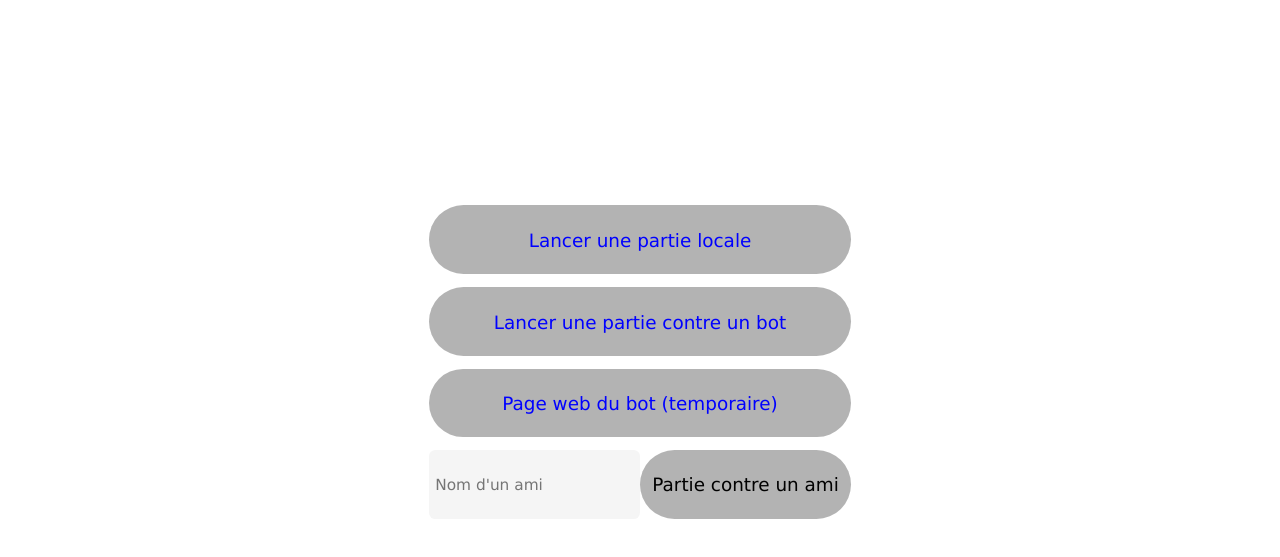
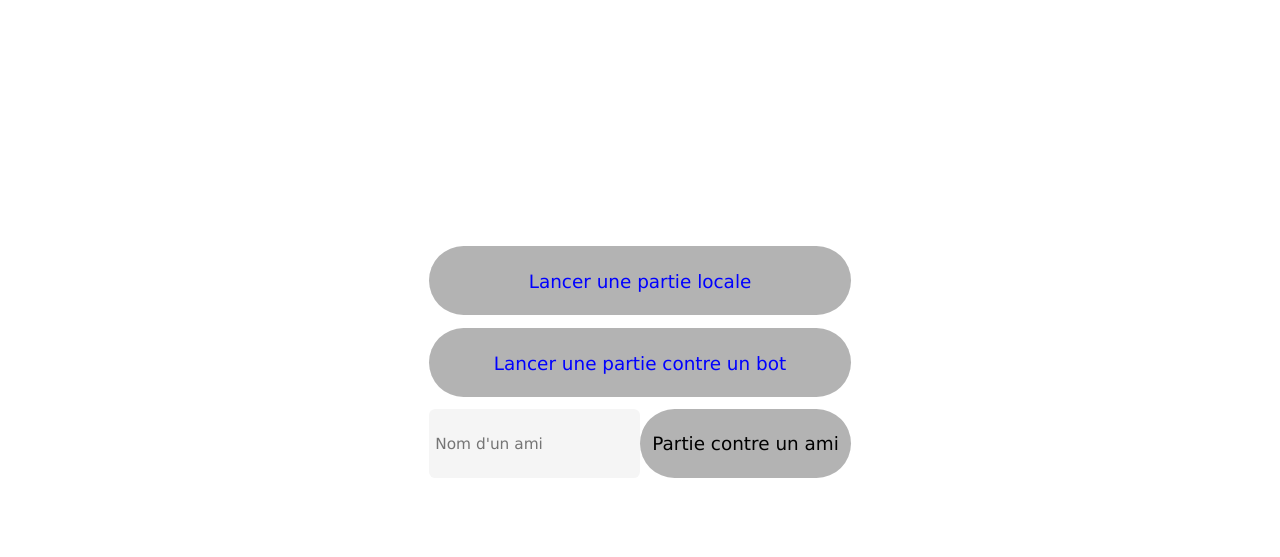
Before and after one commit to FlorianLatapie/PNS-SI4-S8_ps8-2023-noframeworknoproblem, a website: page front/home/home.html in a window 1280 px wide. Shown: the part 85-642 px from the top of the page. Drawn offline with Linux system fonts and the light colour scheme.

Commit message:
suppression du bouton temporaire pour lancer le bot

```diff
--- a/front/home/home.html
+++ b/front/home/home.html
@@ -21,7 +21,6 @@
     <div id="button-container">
         <button class="home-button"><a href="../play/local/play.html">Lancer une partie locale</a></button>
         <button class="home-button"><a href="../play/aiPlay/aiPlay.html">Lancer une partie contre un bot</a></button>
-        <button class="home-button"><a href="../play/ai/ai.html">Page web du bot (temporaire)</a></button>
         <form class="home-button" method="post">
             <input class="text-input half-home-button" name="friend-name" placeholder="Nom d'un ami" type="text">
             <button class="half-home-button" name="launch-game" type="submit">Partie contre un ami</button>
```
